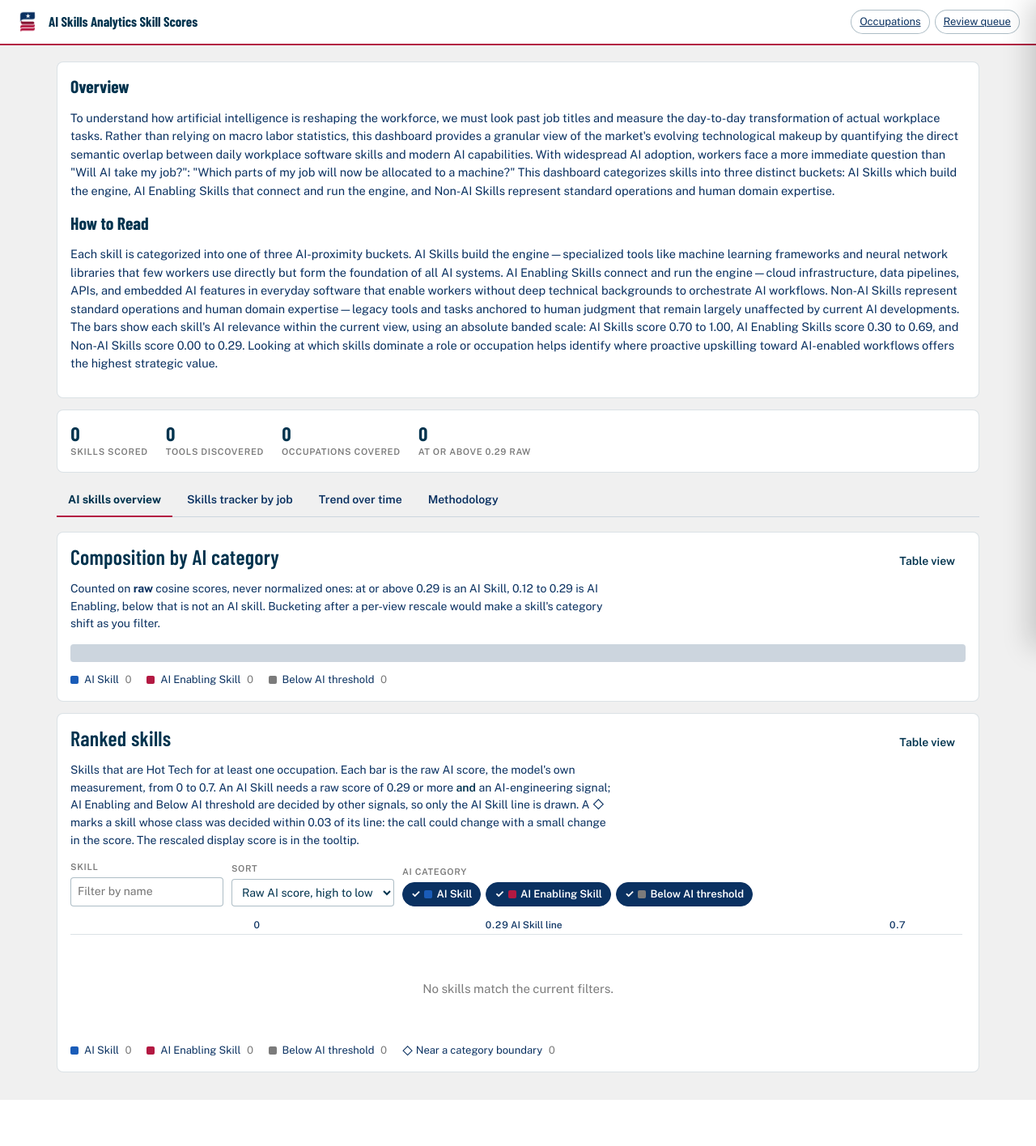
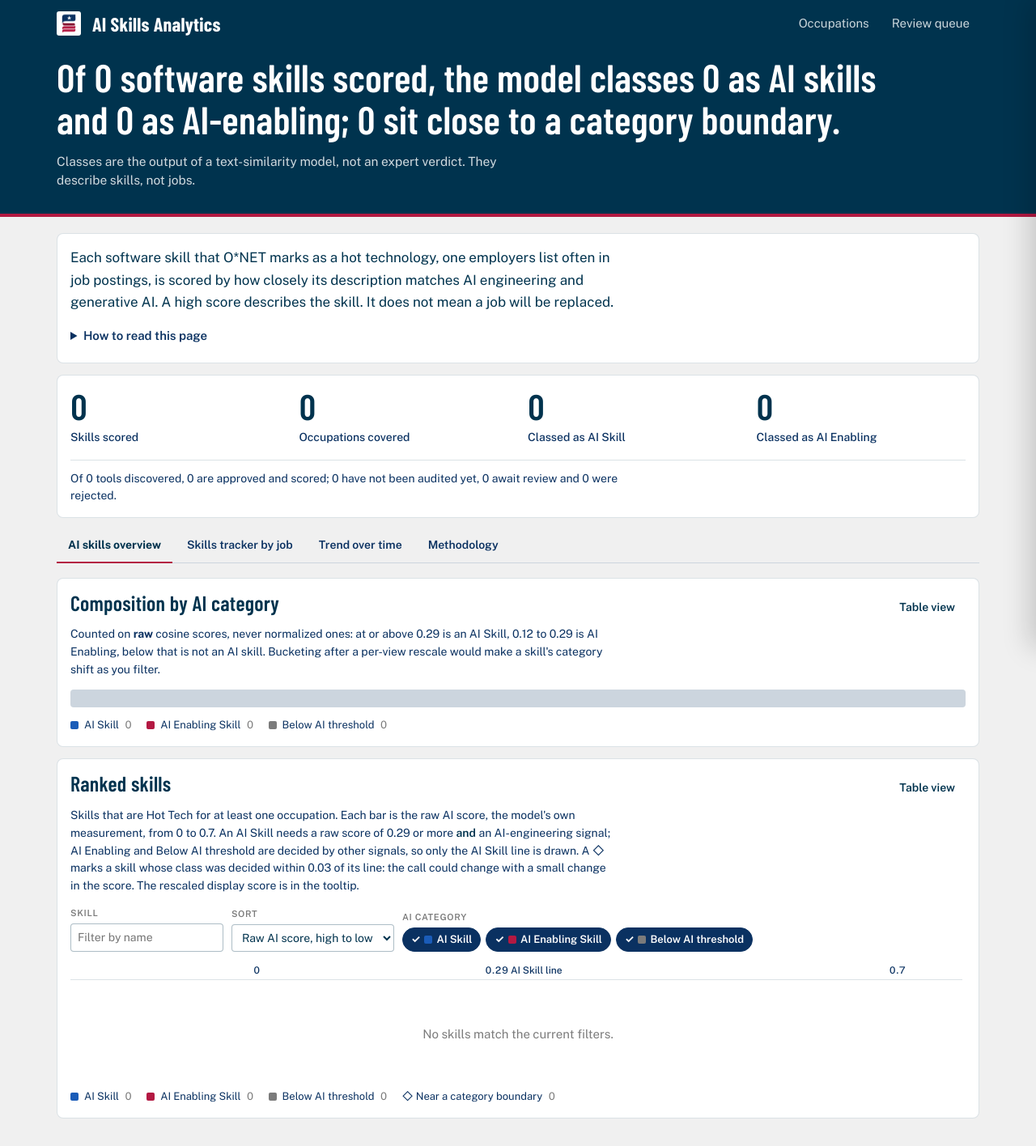
Before and after one commit to salbert-scsp/national-skills-dashboard, a FastAPI app: page /dashboard in a window 1280 px wide. Shown: the whole page at 81% size. Before the commit the page ends 1359 px from the top, so only its background shows below. Run offline with FastAPI, Linux system fonts and the light colour scheme; parts of the project's set-up code (start-up, migrations or seed data) failed here and were passed over.

Commit message:
Dashboard: masthead, computed headline, short overview, honest KPI tiles
Navy masthead with the brand rule and a headline counted from the data. The two overview
paragraphs become a short lead and a closed 'How to read' list that defines the raw score,
the three classes, near-boundary and embedded-AI status. KPI tiles carry thousands
separators and labels that match what they count; the 8,775 discovered vs 1,123 scored
gap is explained in one computed line. Classification and data unchanged.

Co-Authored-By: Claude Sonnet 5.5 <noreply@anthropic.com>

```diff
--- a/static/style.css
+++ b/static/style.css
@@ -1330,3 +1330,38 @@ th[aria-sort="descending"] .th-sort::after { content: " ▼"; }
 .skills-dash .bar__name { flex: 1 1 auto; min-width: 0; }
 /* A hairline around the track so it stays visible on the dark navy card. */
 .skills-dash .bar__track { box-shadow: inset 0 0 0 1px var(--border); }
+
+/* --- Dashboard redesign, batch 2: masthead, headline, overview, KPI tiles ----------
+   Masthead is the approved prototype's: navy, 4px rule in the brand red, a display-type
+   headline written from the data. #00334e is already this palette's navy; no new colour. */
+.skills-dash { --masthead: #00334e; --on-masthead: #ffffff; --on-masthead-2: rgba(255, 255, 255, 0.82); }
+.sr-only { position: absolute; width: 1px; height: 1px; margin: -1px; padding: 0; overflow: hidden; clip: rect(0 0 0 0); white-space: nowrap; border: 0; }
+
+.mast { background: var(--masthead); color: var(--on-masthead); border-bottom: 4px solid var(--brand); }
+.mast__in { max-width: 1180px; margin: 0 auto; padding: 8px 20px 30px; }
+.mast__bar { display: flex; align-items: center; flex-wrap: wrap; gap: 8px 14px; padding-bottom: 20px; }
+.mast__logo { height: 30px; width: auto; display: block; border-radius: 3px; background: #ffffff; padding: 2px; }
+.mast__name { font-family: var(--font-display); font-weight: 700; font-size: 24px; letter-spacing: 0.01em; }
+.mast__nav { display: flex; gap: 4px; margin-left: auto; flex-wrap: wrap; }
+.mast__nav a { color: var(--on-masthead); text-decoration: none; opacity: 0.8; padding: 9px 12px 7px; border-bottom: 3px solid transparent; font-size: 15px; }
+.mast__nav a:hover { opacity: 1; border-bottom-color: var(--on-masthead-2); }
+.mast a:focus-visible { outline: 2px solid var(--on-masthead); outline-offset: 2px; }
+.mast__headline { font-family: var(--font-display); font-weight: 600; font-size: clamp(30px, 3.9vw, 48px); line-height: 1.08; max-width: 26em; text-wrap: balance; letter-spacing: 0.005em; }
+.mast__sub { margin: 14px 0 0; font-size: 15.5px; line-height: 1.5; color: var(--on-masthead-2); max-width: 62ch; }
+@media (max-width: 640px) { .mast__nav { margin-left: 0; width: 100%; } .mast__in { padding-inline: 16px; } }
+
+.intro { display: grid; gap: 10px; }
+.intro__lead { margin: 0; font-size: 17px; line-height: 1.6; max-width: 66ch; color: var(--text-primary); }
+.intro__more { border: 0; }
+.intro__more summary { cursor: pointer; font-weight: 600; font-size: 15px; padding: 6px 0; color: var(--accent); width: fit-content; }
+.intro__more summary:hover { color: var(--brand-ink); }
+.intro__terms { display: grid; grid-template-columns: minmax(150px, 210px) minmax(0, 66ch); gap: 10px 24px; margin: 10px 0 4px; }
+.intro__terms dt { font-weight: 600; font-size: 14.5px; }
+.intro__terms dd { margin: 0; font-size: 14.5px; line-height: 1.55; color: var(--text-secondary); }
+@media (max-width: 640px) { .intro__terms { grid-template-columns: 1fr; gap: 2px; } .intro__terms dd { margin-bottom: 10px; } }
+
+.skills-dash .stats { display: grid; grid-template-columns: repeat(4, minmax(0, 1fr)); gap: 16px 24px; }
+.skills-dash .stat__value { font-size: 44px; font-weight: 600; line-height: 1; }
+.skills-dash .stat__label { margin-top: 6px; font-size: 14px; text-transform: none; letter-spacing: 0; font-weight: 500; color: var(--text-secondary); }
+.stats__note { margin: 16px 0 0; padding-top: 12px; border-top: 1px solid var(--border); font-size: 14px; line-height: 1.5; color: var(--text-secondary); padding-right: max(0px, calc(100% - 80ch)); }
+@media (max-width: 640px) { .skills-dash .stats { grid-template-columns: repeat(2, minmax(0, 1fr)); } .skills-dash .stat__value { font-size: 38px; } }
--- a/templates/dashboard.html
+++ b/templates/dashboard.html
@@ -23,14 +23,28 @@
     <link rel="stylesheet" href="/static/style.css?v={{ asset_version('style.css') if asset_version is defined else '' }}">
 </head>
 <body class="skills-dash">
-    <header class="topbar">
-        <img class="topbar__logo" src="/static/scsplogo.jpg" alt="SCSP" />
-        <h1>AI Skills Analytics <span>Skill Scores</span></h1>
-        <div class="spacer"></div>
-        <nav class="chips" aria-label="Views">
-            <a class="chip" href="/occupations">Occupations</a>
-            <a class="chip" href="/">Review queue</a>
-        </nav>
+    {# Every figure in the headline, the overview and the tiles is counted here from the data
+       the page already carries, so none of it can drift from the charts. #}
+    {% set ai_n = (data.buckets | selectattr("category", "equalto", "AI Skill") | first).count %}
+    {% set enabling_n = (data.buckets | selectattr("category", "equalto", "AI Enabling Skill") | first).count %}
+    {% set near_n = data.skills | selectattr("in_semantic_variance_band") | list | length %}
+    {% set unchecked_n = data.skills | selectattr("embeds_ai", "none") | list | length %}
+    {% set s = data.summary %}
+    <header class="mast">
+        <div class="mast__in">
+            <div class="mast__bar">
+                <img class="mast__logo" src="/static/scsplogo.jpg" alt="SCSP" />
+                <span class="mast__name">AI Skills Analytics</span>
+                <nav class="mast__nav" aria-label="Views">
+                    <a href="/occupations">Occupations</a>
+                    <a href="/">Review queue</a>
+                </nav>
+            </div>
+            <h1 class="mast__headline">Of {{ "{:,}".format(s.skills_scored) }} software skills scored, the model classes
+                {{ "{:,}".format(ai_n) }} as AI skills and {{ "{:,}".format(enabling_n) }} as AI-enabling;
+                {{ "{:,}".format(near_n) }} sit close to a category boundary.</h1>
+            <p class="mast__sub">Classes are the output of a text-similarity model, not an expert verdict. They describe skills, not jobs.</p>
+        </div>
     </header>
 
     <div class="wrap">
@@ -40,57 +54,59 @@
             </div>
         {% endif %}
 
-        <!--
-            Overview. Plain prose, above the KPI row, so a first-time reader knows what
-            they are looking at before they meet any numbers. Placeholder text is a
-            deliberate stand-in for copy the user is writing by hand.
-        -->
-        <section class="panel prose">
-            <h2>Overview</h2>
-            <p>To understand how artificial intelligence is reshaping the workforce, we must look past
-                job titles and measure the day-to-day transformation of actual workplace tasks. Rather
-                than relying on macro labor statistics, this dashboard provides a granular view of the
-                market's evolving technological makeup by quantifying the direct semantic overlap between
-                daily workplace software skills and modern AI capabilities. With widespread AI adoption,
-                workers face a more immediate question than "Will AI take my job?": "Which parts of my
-                job will now be allocated to a machine?" This dashboard categorizes skills into three
-                distinct buckets: AI Skills which build the engine, AI Enabling Skills that connect and
-                run the engine, and Non-AI Skills represent standard operations and human domain expertise.</p>
-                <h2>How to Read</h2>
-                <p>Each skill is categorized into one of three AI-proximity buckets. AI Skills build
-                the engine—specialized tools like machine learning frameworks and neural network
-                libraries that few workers use directly but form the foundation of all AI systems.
-                AI Enabling Skills connect and run the engine—cloud infrastructure, data pipelines,
-                APIs, and embedded AI features in everyday software that enable workers without deep
-                technical backgrounds to orchestrate AI workflows. Non-AI Skills represent standard
-                operations and human domain expertise—legacy tools and tasks anchored to human judgment
-                that remain largely unaffected by current AI developments. The bars show each skill's
-                AI relevance within the current view, using an absolute banded scale: AI Skills score
-                0.70 to 1.00, AI Enabling Skills score 0.30 to 0.69, and Non-AI Skills score 0.00
-                to 0.29. Looking at which skills dominate a role or occupation helps identify where
-                proactive upskilling toward AI-enabled workflows offers the highest strategic value.</p>
+        <section class="panel intro" aria-labelledby="intro-h">
+            <h2 id="intro-h" class="sr-only">About this page</h2>
+            <p class="intro__lead">Each software skill that O*NET marks as a hot technology, one employers list often in
+                job postings, is scored by how closely its description matches AI engineering and generative AI.
+                A high score describes the skill. It does not mean a job will be replaced.</p>
+            <details class="intro__more">
+                <summary>How to read this page</summary>
+                <dl class="intro__terms">
+                    <dt>Raw AI score</dt>
+                    <dd>The model's measurement: the closest match between a skill's name and definition and
+                        descriptions of AI engineering and generative AI. Bars show it directly, from 0 to 0.7.</dd>
+                    <dt>AI Skill</dt>
+                    <dd>Tools and libraries for building or using AI, such as TensorFlow and ChatGPT. A skill needs a raw score of
+                        {{ "%.2f"|format(s.ai_threshold) }} or more and an AI-engineering signal.</dd>
+                    <dt>AI Enabling</dt>
+                    <dd>Infrastructure that supports AI work, such as cloud, data pipelines and ML tooling. It is decided
+                        by technical-backbone and ML-pipeline signals, so it has no raw-score line. The class also includes some general programming tools, such as Delphi and Smalltalk, that the model groups with AI infrastructure; these are under review.</dd>
+                    <dt>Below AI threshold</dt>
+                    <dd>Everything else. It means the model did not find the skill AI-related, not that it has been shown not to be.</dd>
+                    <dt>Near a boundary (◇)</dt>
+                    <dd>The deciding measurement was within 0.03 of its line, so a small change in the score could change
+                        the class. {{ "{:,}".format(near_n) }} of {{ "{:,}".format(s.skills_scored) }} skills are marked.</dd>
+                    <dt>Embedded AI</dt>
+                    <dd>Whether a tool ships AI features has been checked for {{ "{:,}".format(s.skills_scored - unchecked_n) }}
+                        of {{ "{:,}".format(s.skills_scored) }} skills.</dd>
+                </dl>
+            </details>
         </section>
 
-        <!-- KPI row. Four headline numbers, so a row of stat tiles rather than a chart. -->
+        <!-- KPI row: four headline numbers, so tiles rather than a chart. -->
         <section class="panel">
             <div class="stats">
                 <div class="stat">
-                    <div class="stat__value">{{ data.summary.skills_scored }}</div>
+                    <div class="stat__value">{{ "{:,}".format(s.skills_scored) }}</div>
                     <div class="stat__label">Skills scored</div>
                 </div>
                 <div class="stat">
-                    <div class="stat__value">{{ data.summary.tools_discovered }}</div>
-                    <div class="stat__label">Tools discovered</div>
-                </div>
-                <div class="stat">
-                    <div class="stat__value">{{ data.summary.occupations_covered }}</div>
+                    <div class="stat__value">{{ "{:,}".format(s.occupations_covered) }}</div>
                     <div class="stat__label">Occupations covered</div>
                 </div>
                 <div class="stat">
-                    <div class="stat__value">{{ data.summary.at_ai_threshold }}</div>
-                    <div class="stat__label">At or above {{ "%.2f"|format(data.summary.ai_threshold) }} raw</div>
+                    <div class="stat__value">{{ "{:,}".format(ai_n) }}</div>
+                    <div class="stat__label">Classed as AI Skill</div>
+                </div>
+                <div class="stat">
+                    <div class="stat__value">{{ "{:,}".format(enabling_n) }}</div>
+                    <div class="stat__label">Classed as AI Enabling</div>
                 </div>
             </div>
+            <p class="stats__note">Of {{ "{:,}".format(s.tools_discovered) }} tools discovered,
+                {{ "{:,}".format(s.skills_scored) }} are approved and scored;
+                {{ "{:,}".format(s.not_audited) }} have not been audited yet,
+                {{ "{:,}".format(s.pending_review) }} await review and {{ "{:,}".format(s.rejected) }} were rejected.</p>
         </section>
 
         <div class="tabs" role="tablist">
```
